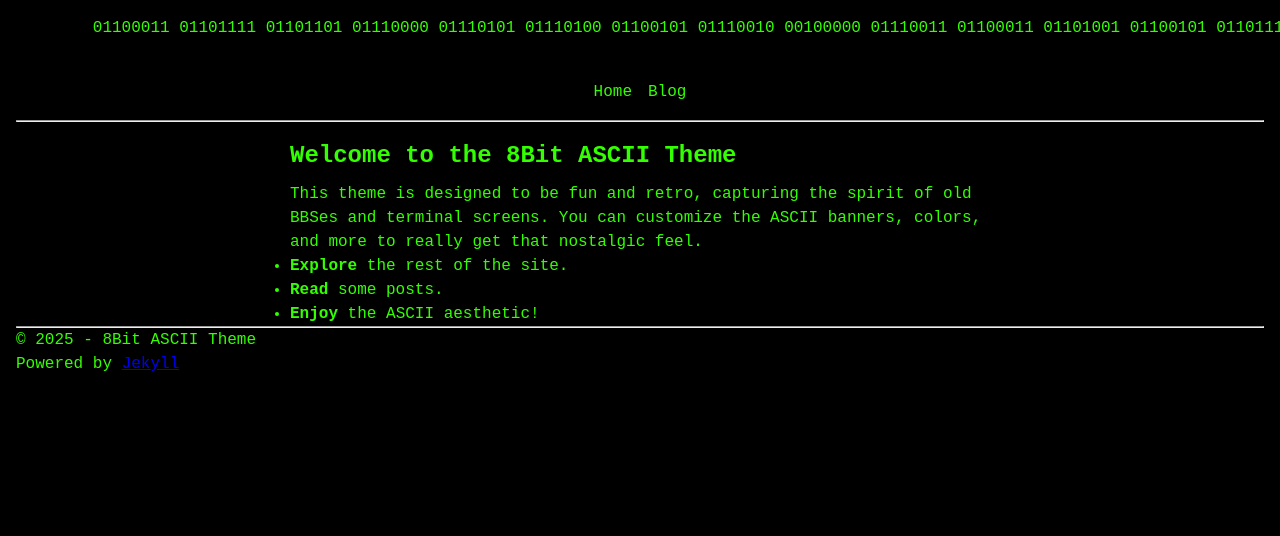
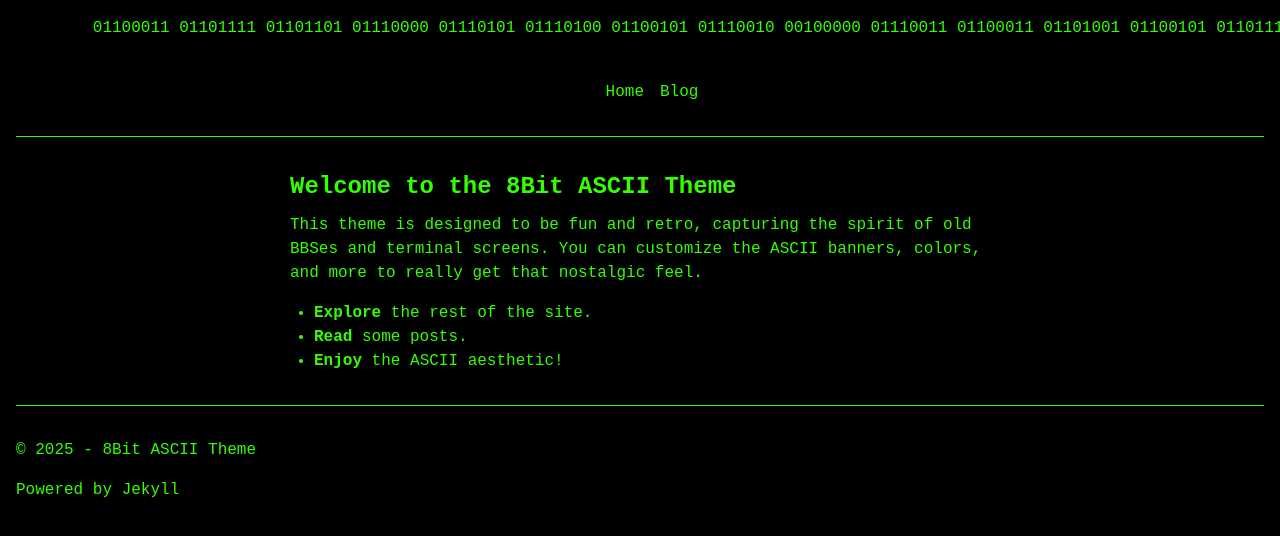
Before and after one commit to xsobrietyx/8-bit-ascii-theme, a Jekyll site: the page built from index.md, in a window 1280 px wide. Shown: the top 536 px of the page. Built offline with Jekyll 4.4.1, drawn with Linux system fonts in a browser that asks for light colours.

Commit message:
enhanced styles for md support

```diff
--- a/assets/css/style.css
+++ b/assets/css/style.css
@@ -58,8 +58,83 @@
 .post {
   margin-bottom: 2rem;
 }
+
 .post-meta {
   font-size: 0.9em;
   color: #66ff66;
   margin-bottom: 1rem;
 }
+
+/* -------------------------------------------------- */
+/*          MARKDOWN-SPECIFIC STYLING                */
+/* -------------------------------------------------- */
+
+/* Paragraph and lists */
+p,
+ul,
+ol {
+  margin-bottom: 1rem;
+}
+
+ul,
+ol {
+  padding-left: 1.5rem; /* Indent lists for clarity */
+}
+
+/* Blockquotes */
+blockquote {
+  border-left: 2px solid #33ff00;
+  padding-left: 1rem;
+  margin: 1rem 0;
+  color: #66ff66;
+  font-style: italic;
+}
+
+/* Inline code */
+code {
+  background-color: rgba(51, 255, 0, 0.2);
+  padding: 0.2rem 0.4rem;
+  border-radius: 4px;
+  color: #33ff00;
+}
+
+/* Code blocks */
+pre code {
+  display: block;
+  padding: 1rem;
+  margin-bottom: 1rem;
+  border-radius: 4px;
+  background-color: #002200;
+  overflow-x: auto; /* Allow horizontal scroll for long lines */
+  color: #33ff00;
+}
+
+/* Horizontal rule */
+hr {
+  border: 0;
+  border-top: 1px solid #33ff00;
+  margin: 2rem 0;
+}
+
+/* Tables (optional) */
+table {
+  border-collapse: collapse;
+  margin-bottom: 1rem;
+}
+
+th,
+td {
+  border: 1px dashed #33ff00;
+  padding: 0.5rem;
+}
+
+/* Links (reinforce existing link styles for Markdown) */
+a {
+  color: #33ff00;
+  text-decoration: none;
+  border-bottom: 1px dashed transparent;
+}
+
+a:hover {
+  border-bottom: 1px dashed #33ff00;
+}
```
Lines whose indentation alone changed are shown as unchanged.
